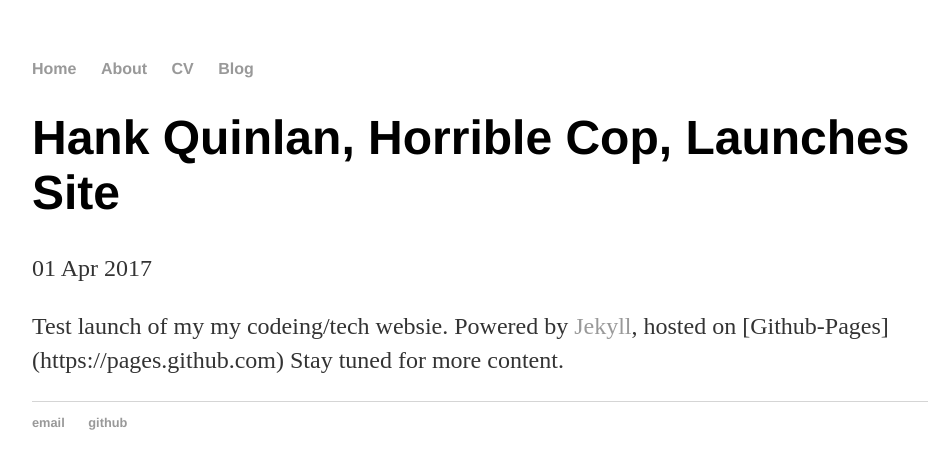
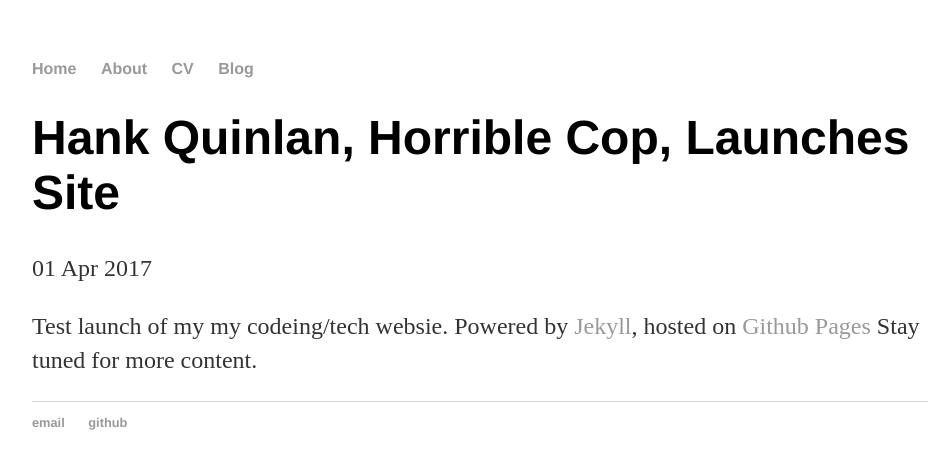
Before and after one commit to fico86/fico86.github.io, a Jekyll site: the page built from _posts/2017-04-01-Test-Launch.md, in a window 1280 px wide. Shown: the top 469 px of the page, without its empty margins (160-1109 px from the left). Built offline with Jekyll 4.4.1, drawn with Linux system fonts in a browser that asks for light colours.

Commit message:
Update 2017-04-01-Test-Launch.md

```diff
--- a/_posts/2017-04-01-Test-Launch.md
+++ b/_posts/2017-04-01-Test-Launch.md
@@ -5,5 +5,5 @@ date: 2017-04-01
 ---
 
 Test launch of my my codeing/tech websie.
-Powered by [Jekyll](http://jekyllrb.com), hosted on [Github-Pages] (https://pages.github.com)
+Powered by [Jekyll](http://jekyllrb.com), hosted on [Github Pages](https://pages.github.com)
 Stay tuned for more content.
```
